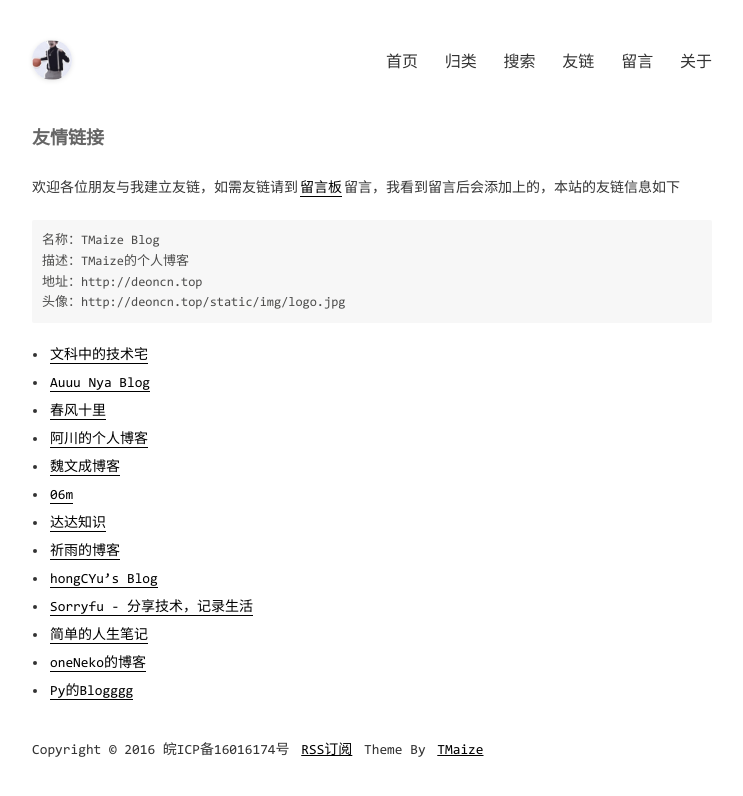
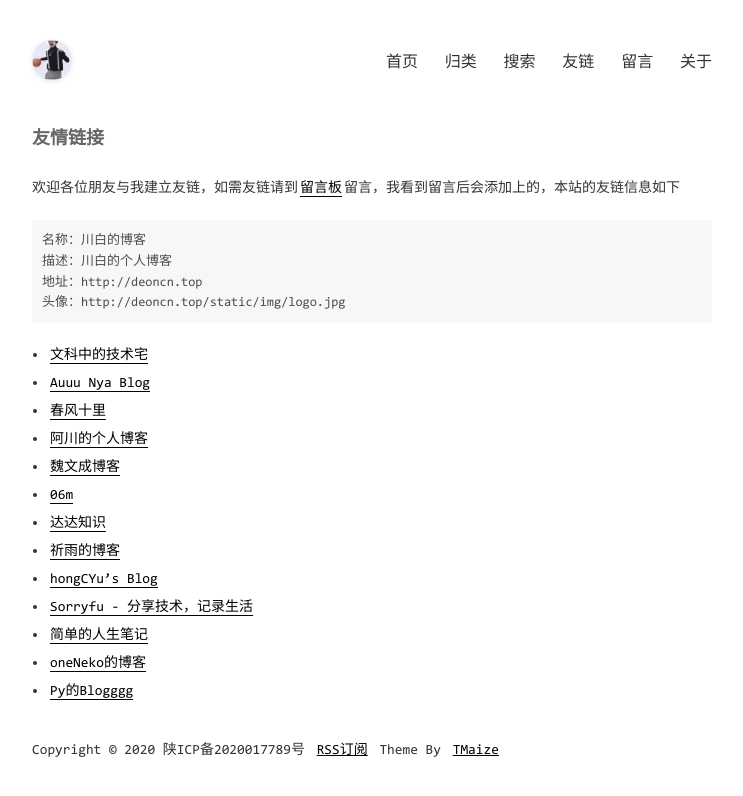
Before and after one commit to Deoncn/deoncn.github.io, a Jekyll site: the page built from pages/links.md, in a window 1280 px wide. Shown: the top 796 px of the page, without its empty margins (268-1011 px from the left). Built offline with Jekyll 4.4.1, drawn with Linux system fonts in a browser that asks for light colours; comment, search, counter and statistics services are not loaded.

Commit message:
Update _config.yml

```diff
--- a/_config.yml
+++ b/_config.yml
@@ -1,11 +1,11 @@
 encoding: utf-8
 
 # SEO相关信息
-title: TMaize Blog
-description: TMaize的个人博客
-keywords: TMaize,Blog,Java,Html,JavaScript
-author: TMaize
-footerText: 'Copyright © 2016 皖ICP备16016174号'
+title: 川白的博客
+description: 川白的个人博客
+keywords: Deon,Blog,Java,Html,JavaScript,川白
+author: 川白
+footerText: 'Copyright © 2020 陕ICP备2020017789号'
 
 # 这些不要动
 permalink: /posts/:year/:month/:day/:title.html
@@ -20,7 +20,7 @@ domainUrl: 'http://deoncn.top'
 baseurl: ''
 
 # 吐个槽地址，会在chat页面中重定向到该地址
-tucaoUrl: https://support.qq.com/product/86335
+tucaoUrl: https://support.qq.com/products/297659
 
 # 菜单
 menu:
```
